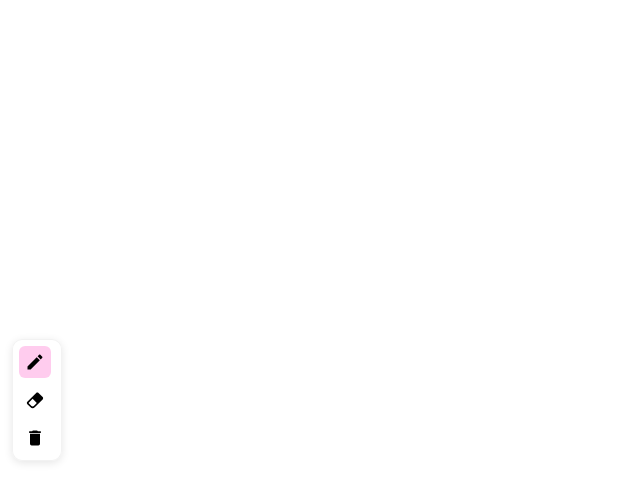
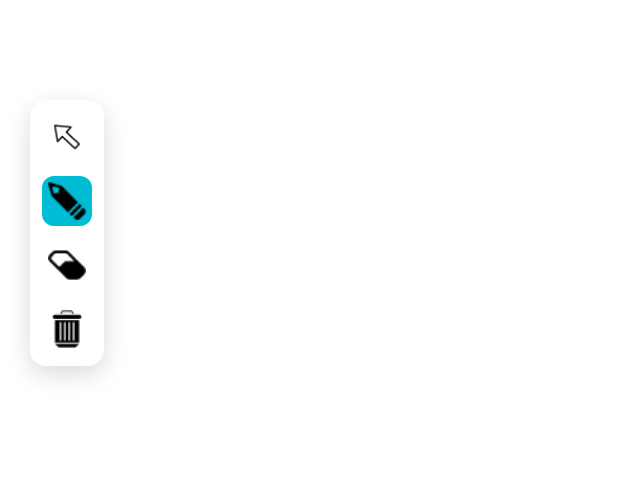
Before and after one commit to Sontara444/EpicPenTool, an Electron app: page src/index.html in a window 1280 px wide. Shown: the whole page, without its empty margins (0-640 px from the left). Drawn offline with Linux system fonts and the light colour scheme.

Commit message:
add toggle button and css improve

```diff
--- a/src/index.html
+++ b/src/index.html
@@ -1,23 +1,26 @@
 <!DOCTYPE html>
 <html lang="en">
 <head>
-    <meta charset="UTF-8">
-    <meta name="viewport" content="width=device-width, initial-scale=1.0">
+  <meta charset="UTF-8" />
+  <meta name="viewport" content="width=device-width, initial-scale=1.0"/>
   <title>Epic Pen</title>
-    <link rel="stylesheet" href="./styles.css">
+  <link rel="stylesheet" href="styles.css" />
 </head>
 <body>
   <canvas id="canvas"></canvas>
 
-    <div class="toolbar">
+  <div class="toolbar" id="toolbar">
+    <button id="toggleBtn" class="tool-button toggle" title="Toggle Drawing Mode">
+      <img src="./scripts/images/arrow.png" alt="Toggle" />
+    </button>
     <button id="pencilBtn" class="tool-button active" title="Pencil">
-            <svg class="tool-icon" viewBox="0 0 24 24"><path d="M20.71 7.04c.39-.39.39-1.04 0-1.41l-2.34-2.34c-.39-.39-1.04-.39-1.41 0l-1.84 1.83 3.75 3.75M3 17.25V21h3.75L17.81 9.93l-3.75-3.75L3 17.25z"/></svg>
+      <img src="./scripts/images/pencil.png" alt="Pencil" />
     </button>
     <button id="eraserBtn" class="tool-button" title="Eraser">
-            <svg class="tool-icon" viewBox="0 0 24 24"><path d="M16.24 3.56l4.95 4.94c.78.79.78 2.05 0 2.84L12 20.53a4.008 4.008 0 0 1-5.66 0L2.81 17c-.78-.79-.78-2.05 0-2.84l10.6-10.6c.79-.78 2.05-.78 2.83 0M4.22 15.58l3.54 3.53c.78.79 2.04.79 2.83 0l3.53-3.53-4.95-4.95-4.95 4.95z"/></svg>
+      <img src="./scripts/images/eraser.png" alt="Eraser" />
     </button>
     <button id="clearBtn" class="tool-button" title="Clear">
-            <svg class="tool-icon" viewBox="0 0 24 24"><path d="M19 4h-3.5l-1-1h-5l-1 1H5v2h14M6 19a2 2 0 0 0 2 2h8a2 2 0 0 0 2-2V7H6v12z"/></svg>
+      <img src="./scripts/images/clear.png" alt="Clear" />
     </button>
   </div>
 
--- a/src/scripts/draw.js
+++ b/src/scripts/draw.js
@@ -3,15 +3,26 @@ export function setupDrawCanvas(canvas, elements) {
     let drawing = false;
     let currentPath = [];
 
-    canvas.addEventListener('mousedown', startDrawing);
-    canvas.addEventListener('mouseup', stopDrawing);
-    canvas.addEventListener('mousemove', draw);
-
-    function startDrawing(event) {
+    function startDrawing(e) {
       drawing = true;
       currentPath = [];
+      const x = e.clientX - canvas.offsetLeft;
+      const y = e.clientY - canvas.offsetTop;
       ctx.beginPath();
-        ctx.moveTo(event.clientX - canvas.offsetLeft, event.clientY - canvas.offsetTop);
+      ctx.moveTo(x, y);
+      currentPath.push({ x, y });
+    }
+
+    function draw(e) {
+      if (!drawing) return;
+      const x = e.clientX - canvas.offsetLeft;
+      const y = e.clientY - canvas.offsetTop;
+      ctx.lineWidth = 2;
+      ctx.lineCap = 'round';
+      ctx.strokeStyle = '#000';
+      ctx.lineTo(x, y);
+      ctx.stroke();
+      currentPath.push({ x, y });
     }
 
     function stopDrawing() {
@@ -21,21 +32,13 @@ export function setupDrawCanvas(canvas, elements) {
       }
     }
 
-    function draw(event) {
-        if (!drawing) return;
+    canvas.removeEventListener('mousedown', startDrawing);
+    canvas.removeEventListener('mousemove', draw);
+    canvas.removeEventListener('mouseup', stopDrawing);
 
-        ctx.lineWidth = 2;
-        ctx.lineCap = 'round';
-        ctx.strokeStyle = 'black';
-
-        const x = event.clientX - canvas.offsetLeft;
-        const y = event.clientY - canvas.offsetTop;
-
-        ctx.lineTo(x, y);
-        ctx.stroke();
-
-        currentPath.push({ x, y });
-    }
+    canvas.addEventListener('mousedown', startDrawing);
+    canvas.addEventListener('mousemove', draw);
+    canvas.addEventListener('mouseup', stopDrawing);
 
     return {
       clearCanvas: () => {
@@ -48,11 +51,8 @@ export function setupDrawCanvas(canvas, elements) {
           if (element.type === 'line') {
             ctx.beginPath();
             element.points.forEach((point, index) => {
-                        if (index === 0) {
-                            ctx.moveTo(point.x, point.y);
-                        } else {
-                            ctx.lineTo(point.x, point.y);
-                        }
+              if (index === 0) ctx.moveTo(point.x, point.y);
+              else ctx.lineTo(point.x, point.y);
             });
             ctx.stroke();
           }
--- a/src/scripts/eraser.js
+++ b/src/scripts/eraser.js
@@ -1,16 +1,14 @@
 export function setupEraseCanvas(canvas, elements, redraw) {
     const ctx = canvas.getContext('2d');
 
-    function eraseElement(event) {
+    function erase(event) {
       const mouseX = event.clientX - canvas.offsetLeft;
       const mouseY = event.clientY - canvas.offsetTop;
       const threshold = 10;
 
       const indexToRemove = elements.findIndex(element =>
         element.type === 'line' &&
-            element.points.some(point =>
-                Math.hypot(mouseX - point.x, mouseY - point.y) < threshold
-            )
+        element.points.some(p => Math.hypot(p.x - mouseX, p.y - mouseY) < threshold)
       );
 
       if (indexToRemove !== -1) {
@@ -19,5 +17,6 @@ export function setupEraseCanvas(canvas, elements, redraw) {
       }
     }
 
-    canvas.addEventListener('click', eraseElement);
+    canvas.removeEventListener('click', erase);
+    canvas.addEventListener('click', erase);
   }
--- a/src/scripts/renderer.js
+++ b/src/scripts/renderer.js
@@ -1,29 +1,100 @@
-import { setupDrawCanvas } from './draw.js';  // Drawing logic
-import { setupEraseCanvas } from './eraser.js'; // Erasing logic
+import { setupDrawCanvas } from './draw.js';
+import { setupEraseCanvas } from './eraser.js';
 
 document.addEventListener('DOMContentLoaded', () => {
-    const canvas = document.getElementById('canvas');
-    canvas.width = 800;
-    canvas.height = 500;
+  const canvas = document.getElementById('canvas');
+  canvas.width = window.innerWidth;
+  canvas.height = window.innerHeight;
 
-    let elements = [];
-    const { clearCanvas, redraw } = setupDrawCanvas(canvas, elements);
+  let elements = [];
+  let currentTool = 'pencil';
+  let drawingEnabled = true;
 
-    setupEraseCanvas(canvas, elements, redraw);
+  let drawHandlers = setupDrawCanvas(canvas, elements);
+  let eraseHandlers = setupEraseCanvas(canvas, elements, drawHandlers.redraw);
 
-    // Button Event Listeners
-    document.getElementById('clearBtn').addEventListener('click', clearCanvas);
+  const toggleBtn = document.getElementById('toggleBtn');
+  const pencilBtn = document.getElementById('pencilBtn');
+  const eraserBtn = document.getElementById('eraserBtn');
+  const clearBtn = document.getElementById('clearBtn');
+  const toolButtons = document.querySelectorAll('.tool-button');
 
-    // Pencil Button (Drawing Mode)
-    document.getElementById('pencilBtn').addEventListener('click', () => {
-        const { clearCanvas: clearDraw, redraw: redrawDraw } = setupDrawCanvas(canvas, elements);
-        elements = []; // Reset elements for new drawing
-        clearDraw();
-        redrawDraw();
-    });
+  function setActiveTool(tool) {
+    if (!drawingEnabled) return;
 
-    // Eraser Button (Erasing Mode)
-    document.getElementById('eraserBtn').addEventListener('click', () => {
-        setupEraseCanvas(canvas, elements, redraw);
-    });
+    toolButtons.forEach(btn => btn.classList.remove('active'));
+
+    if (tool === 'pencil') {
+      pencilBtn.classList.add('active');
+    } else if (tool === 'eraser') {
+      eraserBtn.classList.add('active');
+    }
+  }
+
+  pencilBtn.addEventListener('click', () => {
+    if (!drawingEnabled) return;
+    currentTool = 'pencil';
+    drawHandlers = setupDrawCanvas(canvas, elements);
+    setActiveTool('pencil');
+  });
+
+  eraserBtn.addEventListener('click', () => {
+    if (!drawingEnabled) return;
+    currentTool = 'eraser';
+    eraseHandlers = setupEraseCanvas(canvas, elements, drawHandlers.redraw);
+    setActiveTool('eraser');
+  });
+
+  clearBtn.addEventListener('click', () => {
+    if (!drawingEnabled) return;
+    drawHandlers.clearCanvas();
+  });
+
+  // ✅ Toggle Drawing Mode
+  toggleBtn.addEventListener('click', () => {
+    drawingEnabled = !drawingEnabled;
+
+    // Visually update button
+    toggleBtn.classList.toggle('toggle-on', drawingEnabled);
+    toggleBtn.classList.toggle('toggle-off', !drawingEnabled);
+
+    // Update canvas pointer access
+    if (drawingEnabled) {
+      canvas.classList.remove('disabled');
+      setActiveTool(currentTool);
+    } else {
+      canvas.classList.add('disabled');
+      toolButtons.forEach(btn => btn.classList.remove('active'));
+    }
+  });
+
+  // ✅ Set initial states
+  setActiveTool(currentTool);
+  toggleBtn.classList.add('toggle-on');
+
+  // 🖱️ Draggable Toolbar
+  const toolbar = document.getElementById('toolbar');
+  let isDragging = false;
+  let offsetX = 0, offsetY = 0;
+
+  toolbar.addEventListener('mousedown', (e) => {
+    if (!e.target.closest('button')) {
+      isDragging = true;
+      offsetX = e.clientX - toolbar.offsetLeft;
+      offsetY = e.clientY - toolbar.offsetTop;
+      toolbar.style.opacity = '0.9';
+    }
+  });
+
+  document.addEventListener('mousemove', (e) => {
+    if (isDragging) {
+      toolbar.style.left = `${e.clientX - offsetX}px`;
+      toolbar.style.top = `${e.clientY - offsetY}px`;
+    }
+  });
+
+  document.addEventListener('mouseup', () => {
+    isDragging = false;
+    toolbar.style.opacity = '1';
+  });
 });
--- a/src/styles.css
+++ b/src/styles.css
@@ -1,63 +1,69 @@
-:root {
-  --primary-accent: #ff00aa; /* Vibrant magenta */
-  --toolbar-bg: rgba(255, 255, 255, 0.9);
-  --toolbar-border: rgba(0, 0, 0, 0.05);
-}
-
 body {
   margin: 0;
   padding: 0;
   overflow: hidden;
+  background: transparent;
+  font-family: 'Segoe UI', sans-serif;
 }
 
-#canvas {
+canvas {
   position: fixed;
   top: 0;
   left: 0;
-  width: 100%;
-  height: 100%;
+  width: 100vw;
+  height: 100vh;
+  border: none;
+  background: transparent;
+  z-index: 0;
+  pointer-events: auto;
 }
 
 .toolbar {
   position: fixed;
-  top: 50%;
-  left: 12px;
-  transform: translateY(-50%);
+  top: 100px;
+  left: 30px;
   display: flex;
   flex-direction: column;
-  background: var(--toolbar-bg);
-  backdrop-filter: blur(8px);
-  border-radius: 10px;
-  padding: 6px;
-  box-shadow: 0 2px 8px rgba(0, 0, 0, 0.1);
-  border: 1px solid var(--toolbar-border);
-  gap: 6px;
-  width: 36px; /* Compact width */
+  gap: 14px;
+  background-color: white;
+  padding: 12px;
+  border-radius: 16px;
+  box-shadow: 0 8px 24px rgba(0, 0, 0, 0.15);
+  z-index: 9999;
+  cursor: grab;
+  user-select: none;
 }
 
 .tool-button {
-  width: 32px;
-  height: 32px;
-  display: flex;
-  justify-content: center;
-  align-items: center;
-  background: transparent;
+  width: 50px;
+  height: 50px;
+  background-color: transparent;
   border: none;
-  cursor: pointer;
-  border-radius: 6px;
-  transition: all 0.15s ease;
-  font-size: 16px;
+  border-radius: 12px;
+  transition: background-color 0.3s, transform 0.2s;
+}
+
+.tool-button img {
+  width: 100%;
+  height: 100%;
+  object-fit: contain;
+  filter: grayscale(100%);
+  transition: filter 0.3s;
 }
 
 .tool-button:hover {
-  background: rgba(255, 0, 170, 0.1);
+  background-color: #f0f0f0;
+  transform: scale(1.05);
 }
 
 .tool-button.active {
-  background: rgba(255, 0, 170, 0.2);
-  color: var(--primary-accent);
+  background-color: #00bcd4;
 }
 
-.tool-button:active {
-  transform: scale(0.92);
+.tool-button.active img {
+  filter: none;
 }
+
+#toggleBtn.active {
+  background-color: red;
+}
```
Also changed, not shown: src/main.js (+4 -4 lines), src/scripts/images/arrow.png (added). Lines whose indentation alone changed are shown as unchanged.
